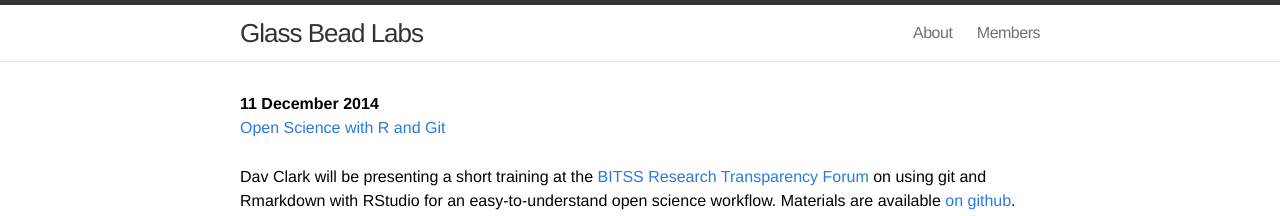
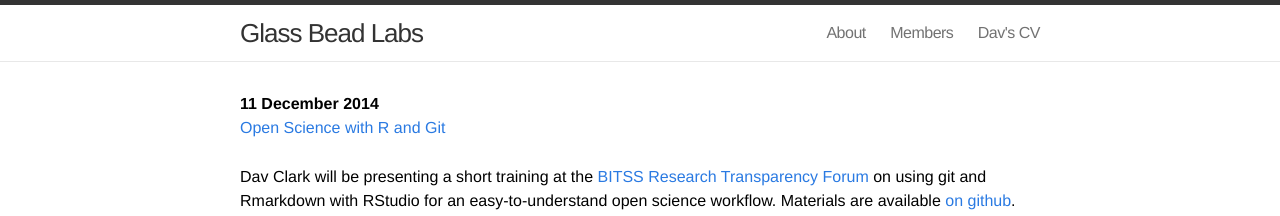
Before and after one commit to glass-bead-labs/bead.glass, a Jekyll site: the page built from index.html, in a window 1280 px wide. Shown: the top 216 px of the page. Built offline with Jekyll 4.4.1, drawn with Linux system fonts in a browser that asks for light colours.

Commit message:
Added link to CV

```diff
--- a/_includes/header.html
+++ b/_includes/header.html
@@ -20,6 +20,7 @@
         {% for page in site.pages %}
           {% if page.title %}<a class="page-link" href="{{ page.url | prepend: site.baseurl }}">{{ page.title }}</a>{% endif %}
         {% endfor %}
+        <a class="page-link" href="https://github.com/davclark/dav-cv/releases/download/2015-01/davclark-complete-CV-2015-01.pdf">Dav's CV</a>
       </div>
     </nav>
 
```
